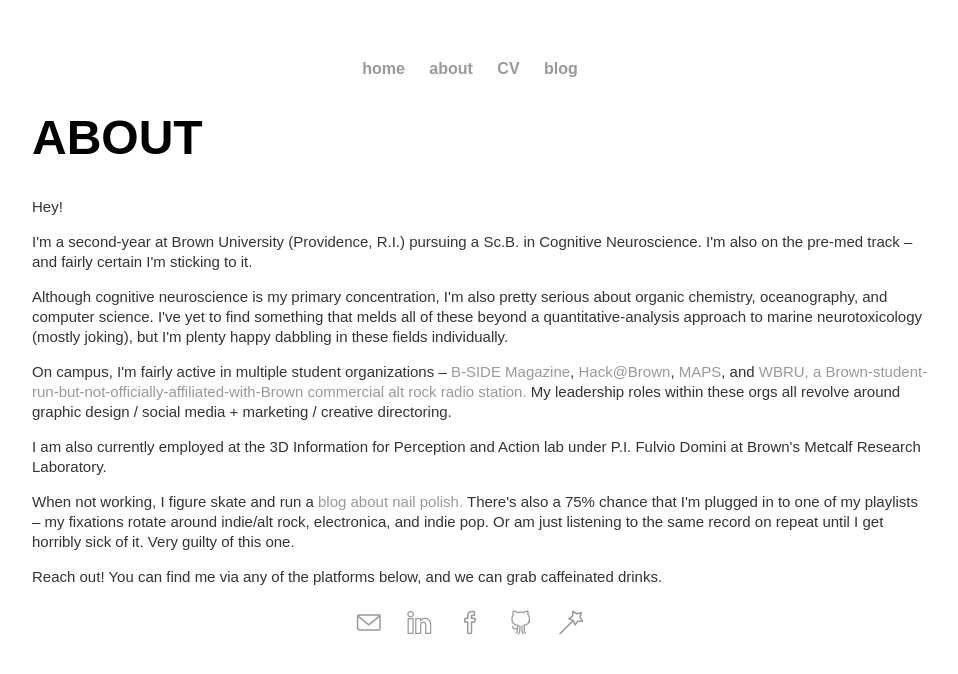
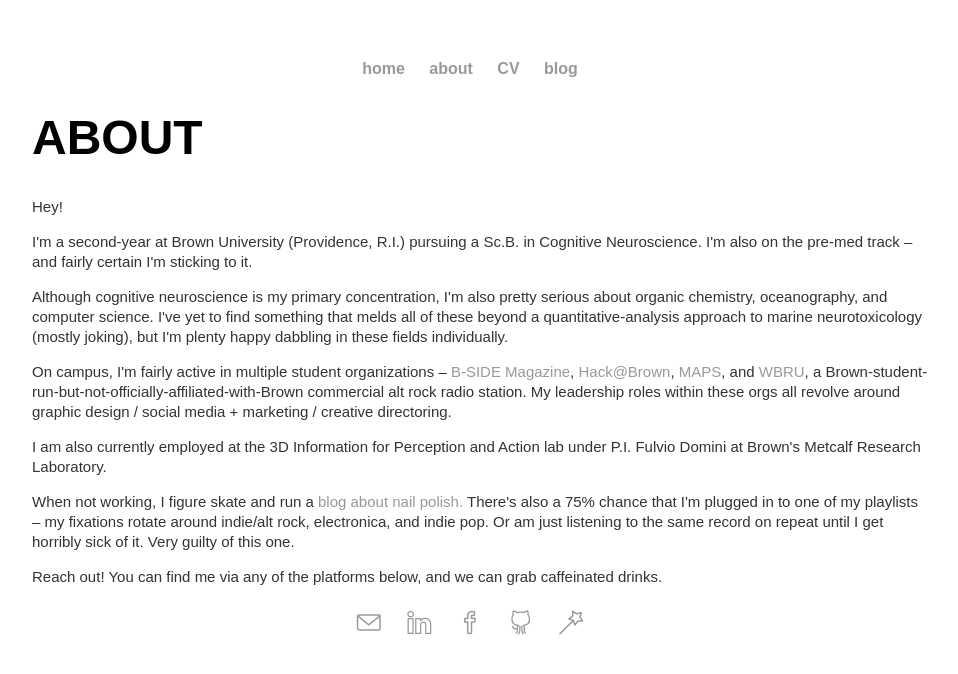
Before and after one commit to bethny/bethny.github.io, a Jekyll site: the page built from about/index.html, in a window 1280 px wide. Shown: the top 674 px of the page, without its empty margins (160-1118 px from the left). Built offline with Jekyll 4.4.1, drawn with Linux system fonts in a browser that asks for light colours; nearby versions of some CDN libraries; part of the change alters nothing that is shown.

```diff
--- a/about/index.html
+++ b/about/index.html
@@ -7,7 +7,7 @@ title: about
 	<p>Hey!</p>
 	<p>I'm a second-year at Brown University (Providence, R.I.) pursuing a Sc.B. in Cognitive Neuroscience. I'm also on the pre-med track – and fairly certain I'm sticking to it.</p>
 	<p>Although cognitive neuroscience is my primary concentration, I'm also pretty serious about organic chemistry, oceanography, and computer science. I've yet to find something that melds all of these beyond a quantitative-analysis approach to marine neurotoxicology (mostly joking), but I'm plenty happy dabbling in these fields individually.</p>
-	<p>On campus, I'm fairly active in multiple student organizations – <a href="http://www.bsidemagazine.org">B-SIDE Magazine</a>, <a href = "https://www.facebook.com/hackatbrown/?fref=ts">Hack@Brown</a>, <a href = "https://www.facebook.com/brownmaps/?fref=ts">MAPS</a>, and <a href = "http://www.wbru.com/">WBRU, a Brown-student-run-but-not-officially-affiliated-with-Brown commercial alt rock radio station.</a> My leadership roles within these orgs all revolve around graphic design / social media + marketing / creative directoring.</p>
+	<p>On campus, I'm fairly active in multiple student organizations – <a href="http://www.bsidemagazine.org">B-SIDE Magazine</a>, <a href = "https://www.facebook.com/hackatbrown/?fref=ts">Hack@Brown</a>, <a href = "https://www.facebook.com/brownmaps/?fref=ts">MAPS</a>, and <a href = "http://www.wbru.com/">WBRU</a>, a Brown-student-run-but-not-officially-affiliated-with-Brown commercial alt rock radio station. My leadership roles within these orgs all revolve around graphic design / social media + marketing / creative directoring.</p>
 	<p>I am also currently employed at the 3D Information for Perception and Action lab under P.I. Fulvio Domini at Brown's Metcalf Research Laboratory.</p>
 	<p>When not working, I figure skate and run a <a href="http://www.nails-and-whales.blogspot.com">blog about nail polish.</a> There's also a 75% chance that I'm plugged in to one of my playlists – my fixations rotate around indie/alt rock, electronica, and indie pop. Or am just listening to the same record on repeat until I get horribly sick of it. Very guilty of this one.</p>
 	<p>Reach out! You can find me via any of the platforms below, and we can grab caffeinated drinks.</p>
```
